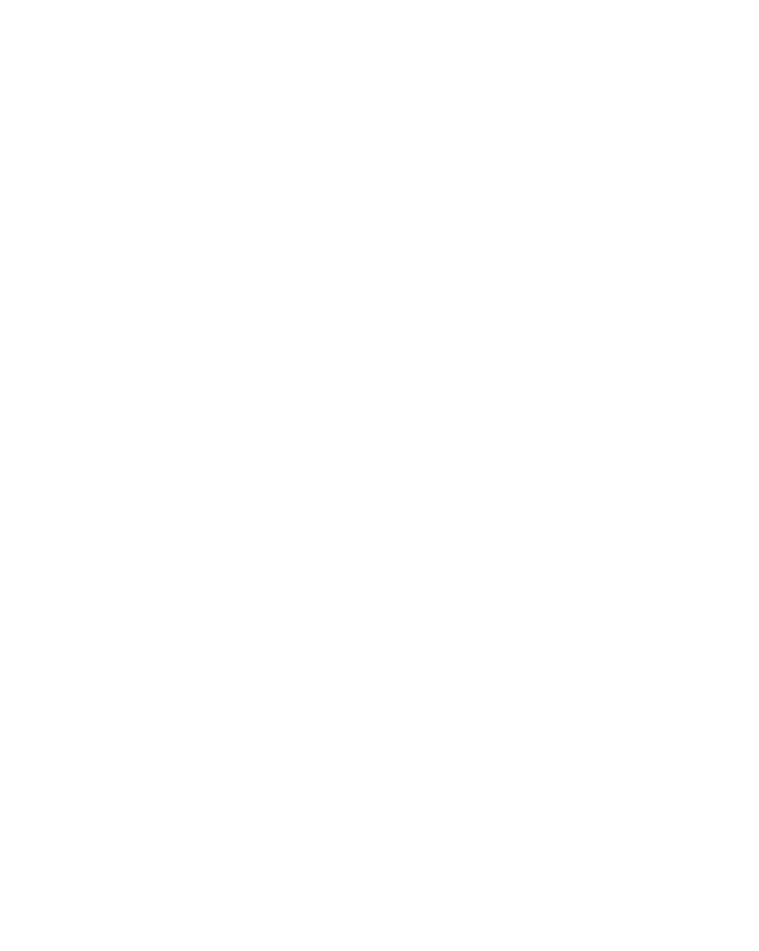
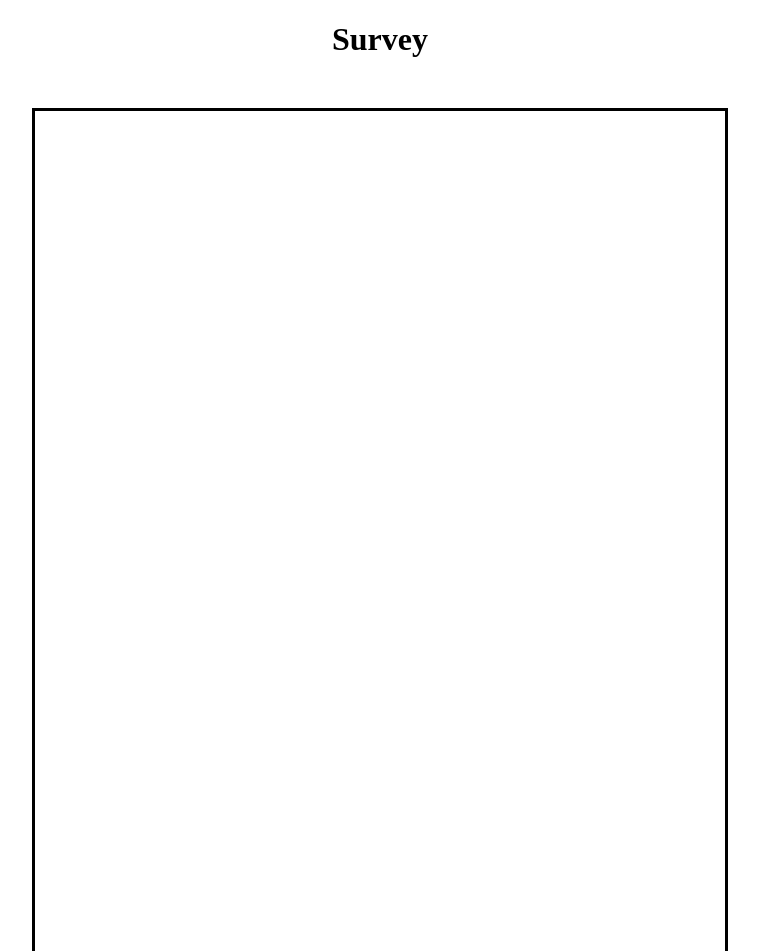
Before and after one commit to Ollie2304/FCC-Survey-Form-Project, a plain HTML site: page index.html in a window 1280 px wide. Shown: the top 951 px of the page, without its empty margins (260-1019 px from the left). Before the commit the page ends 800 px from the top, so only its background shows below. Drawn offline with Linux system fonts and the light colour scheme.

Commit message:
add basic format

```diff
--- a/index.html
+++ b/index.html
@@ -1,11 +1,15 @@
 <!DOCTYPE html>
 
     <head>
+        <link rel="stylesheet" href="style.css">
         <title>Survey Form</title>
     </head>
 
     <body>
+        <h1 id="title">Survey</h1>
+        <div id="form-container">
 
+        </div>
     </body>
 
 </html>
--- a/style.css
+++ b/style.css
@@ -0,0 +1,15 @@
+#title {
+    text-align: center;
+}
+
+#form-container {
+    display: flex;
+    justify-self: center;
+    border-style: solid;
+    width: 650px;
+    height: 800px;
+    padding: 20px;
+    margin: 50px auto;
+
+
+}
```
